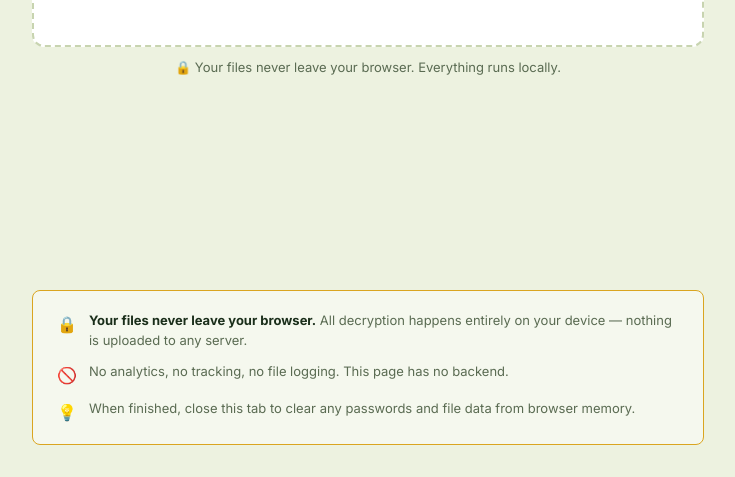
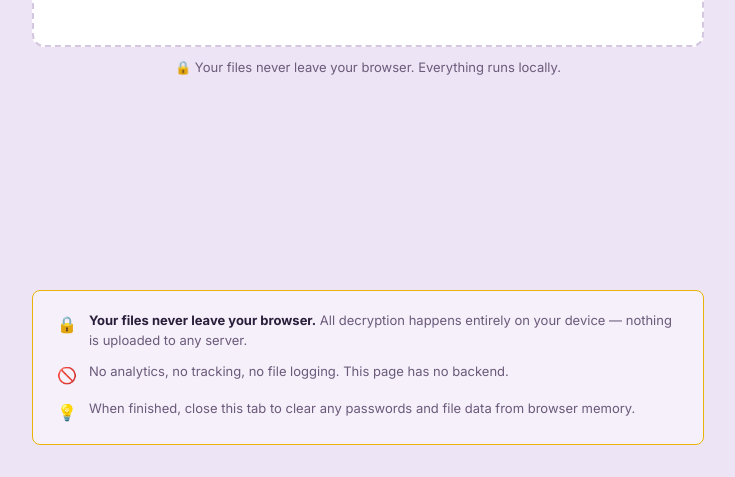
Before and after one commit to coder01128/unvault, a plain HTML site: page index.html in a window 1280 px wide. Shown: the part 323-800 px from the top of the page, without its empty margins (272-1007 px from the left). Drawn offline with nearby package versions, Linux system fonts and the light colour scheme.

Commit message:
Retheme to lilac background with yellow accents
Swap palette from pistachio green to soft lilac (#ede4f5) with
amber-yellow accent buttons (#eab308) and dark amber text accent
(#7a5800). All hardcoded hover/disabled/focus colors retoned to
match purple-grey palette. Contrast ratios maintained at 4.5:1+.

Co-Authored-By: Claude Opus 4.6 <noreply@anthropic.com>

```diff
--- a/index.html
+++ b/index.html
@@ -21,14 +21,14 @@
   <style>
     /* ── Design tokens ─────────────────────────────────────────── */
     :root {
-      --bg:         #edf2e0;
+      --bg:         #ede4f5;
       --bg-card:    #ffffff;
-      --border:     #c8d4b0;
-      --text:       #1a2e1a;
-      --muted:      #5a6b52;
-      --gold:       #7a5c10;
-      --gold-btn:   #daa520;
-      --gold-hover: #c4920f;
+      --border:     #d4c8e0;
+      --text:       #2a1e3a;
+      --muted:      #6b5a7a;
+      --gold:       #7a5800;
+      --gold-btn:   #eab308;
+      --gold-hover: #d4a006;
       --err:        #c0392b;
       --r:          8px;
       --r-lg:       12px;
@@ -93,7 +93,7 @@
     #drop-zone:hover,
     #drop-zone.drag-over {
       border-color: var(--gold);
-      background: #e0e8d0;
+      background: #e0d8ec;
     }
 
     .drop-icon {
@@ -256,8 +256,8 @@
       transition: border-color 0.15s;
     }
 
-    #password:focus { border-color: #a0b890; }
-    #password::placeholder { color: #8a9680; }
+    #password:focus { border-color: #b8a8d0; }
+    #password::placeholder { color: #a098b0; }
 
     #toggle-pw {
       position: absolute;
@@ -298,8 +298,8 @@
     .btn-primary:hover:not(:disabled) { background: var(--gold-hover); }
 
     .btn-primary:disabled {
-      background: #d4dcc4;
-      color: #8a9680;
+      background: #d8d0e4;
+      color: #a098b0;
       cursor: not-allowed;
     }
 
@@ -320,7 +320,7 @@
       margin-top: 0.6rem;
     }
 
-    .btn-secondary:hover { color: var(--text); border-color: #8a9680; }
+    .btn-secondary:hover { color: var(--text); border-color: #a098b0; }
 
     /* ── Results ─────────────────────────────────────────────────── */
     #results-section { display: none; }
@@ -370,7 +370,7 @@
     .privacy-box-inner {
       border: 1px solid var(--gold-btn);
       border-radius: var(--r);
-      background: #f5f8ee;
+      background: #f5f0fa;
       padding: 1.25rem 1.5rem;
       display: flex;
       flex-direction: column;
```
